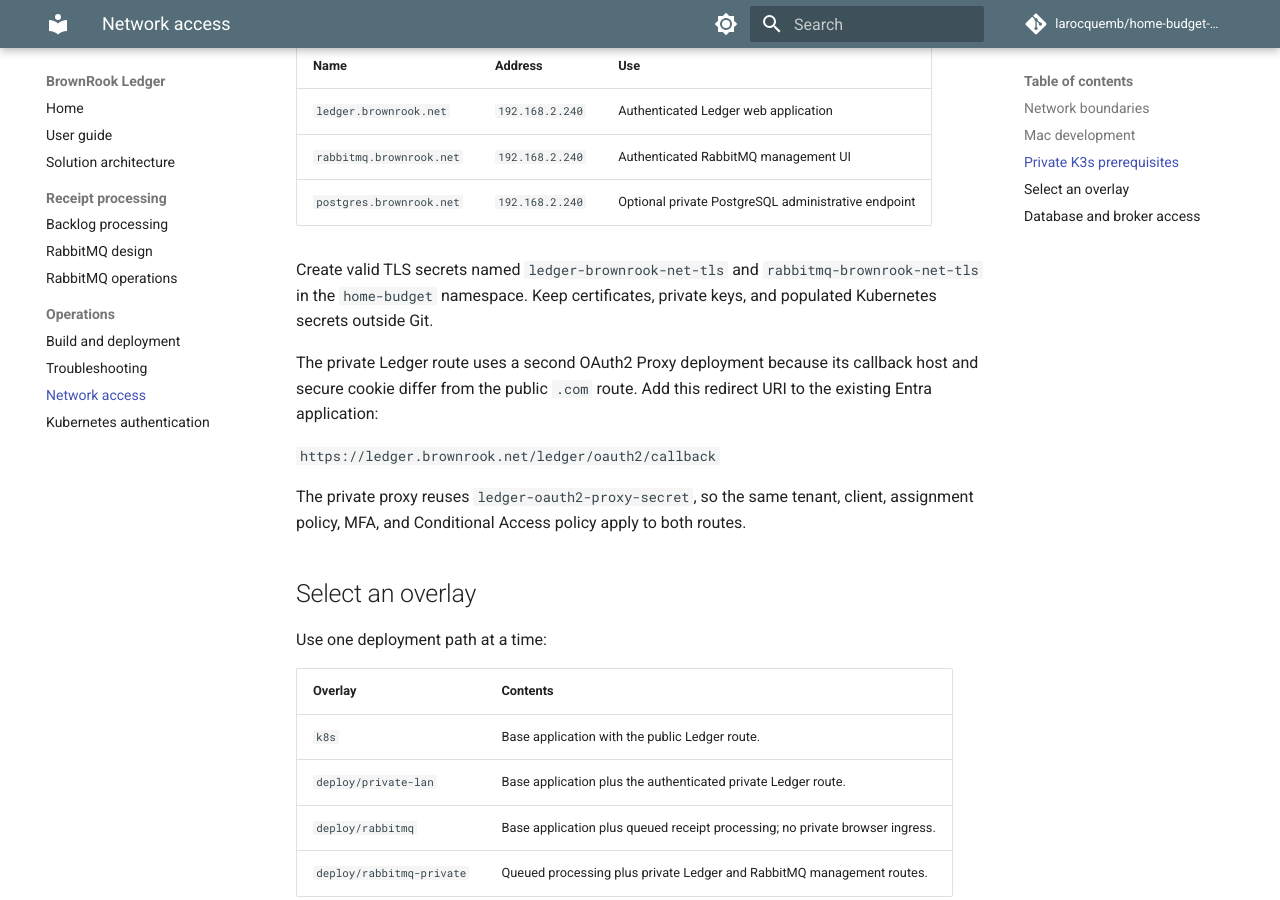
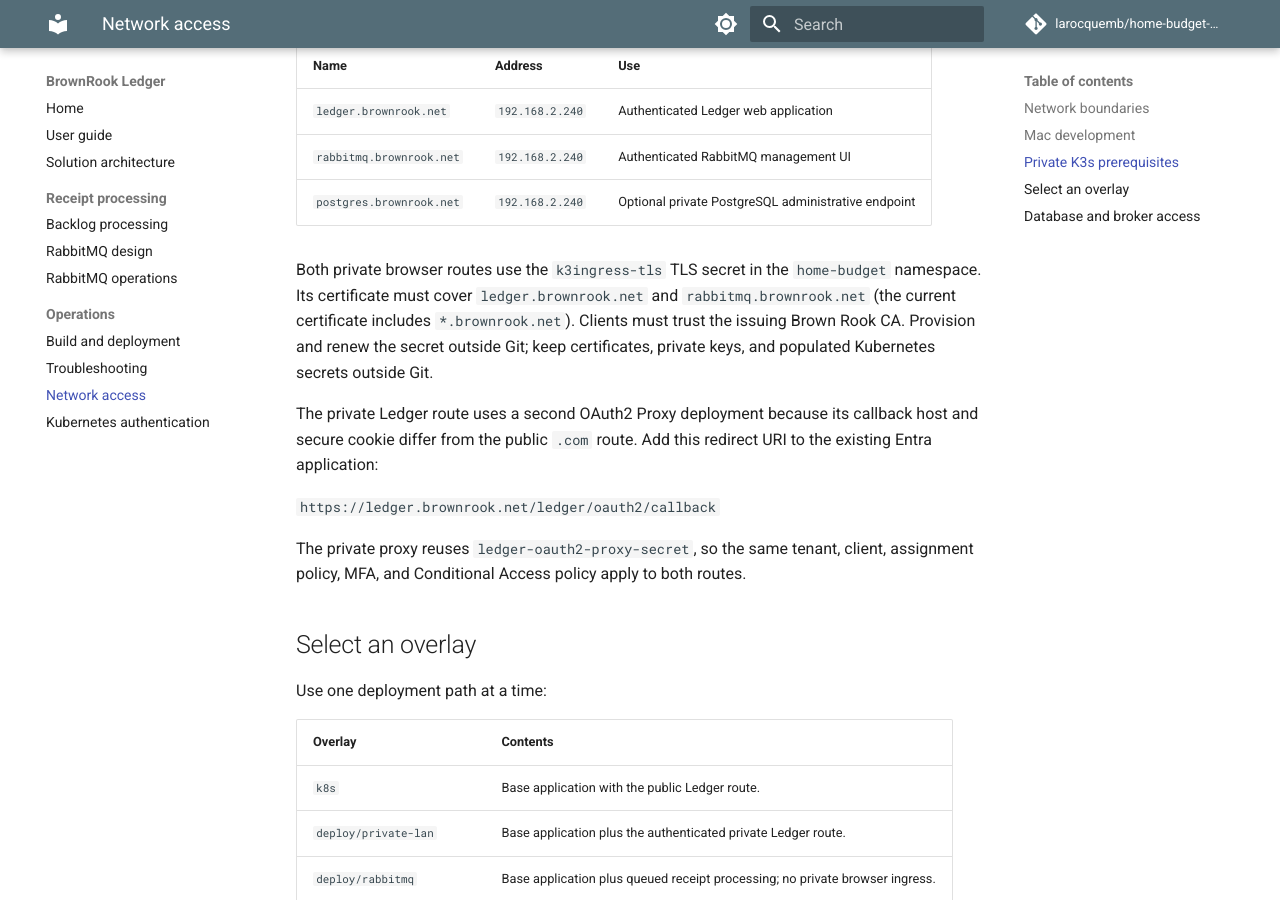
Before and after one commit to larocquemb/home-budget-pipeline, an MkDocs documentation site: the page built from docs/private-networking.md, in a window 1280 px wide and 900 px high, scrolled down 1736 px. Built offline with MkDocs 1.6.1 and Material for MkDocs 9.7.7, drawn with Linux system fonts in a browser that asks for light colours; comment, search, counter and statistics services are not loaded.

Commit message:
Use k3ingress certificate for private ingress routes

```diff
--- a/docs/private-networking.md
+++ b/docs/private-networking.md
@@ -81,9 +81,12 @@
 | `rabbitmq.brownrook.net` | `192.168.2.240` | Authenticated RabbitMQ management UI |
 | `postgres.brownrook.net` | `192.168.2.240` | Optional private PostgreSQL administrative endpoint |
 
-Create valid TLS secrets named `ledger-brownrook-net-tls` and
-`rabbitmq-brownrook-net-tls` in the `home-budget` namespace. Keep certificates,
-private keys, and populated Kubernetes secrets outside Git.
+Both private browser routes use the `k3ingress-tls` TLS secret in the
+`home-budget` namespace. Its certificate must cover `ledger.brownrook.net` and
+`rabbitmq.brownrook.net` (the current certificate includes `*.brownrook.net`).
+Clients must trust the issuing Brown Rook CA. Provision and renew the secret
+outside Git; keep certificates, private keys, and populated Kubernetes secrets
+outside Git.
 
 The private Ledger route uses a second OAuth2 Proxy deployment because its
 callback host and secure cookie differ from the public `.com` route. Add this
```
Also changed, not shown: docs/kubernetes-auth.md (+1 -1 lines), 2 other files.
